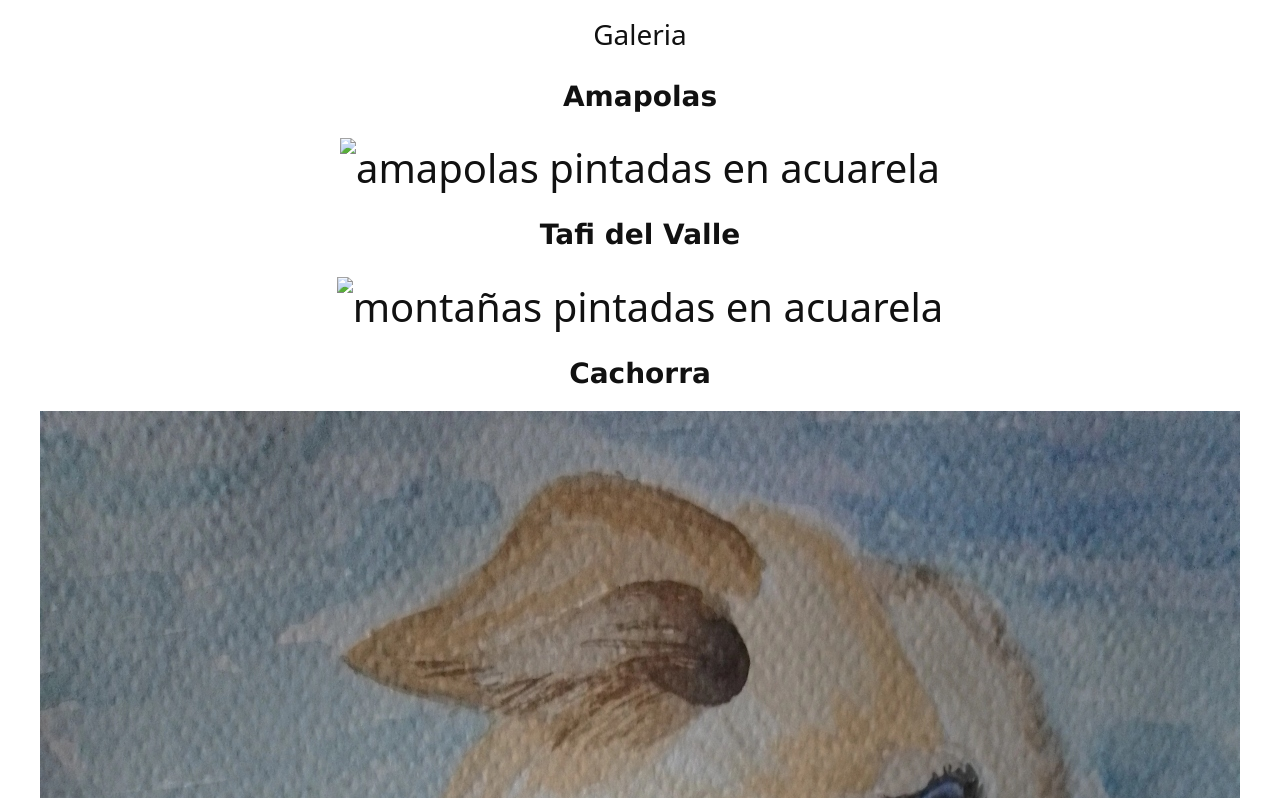
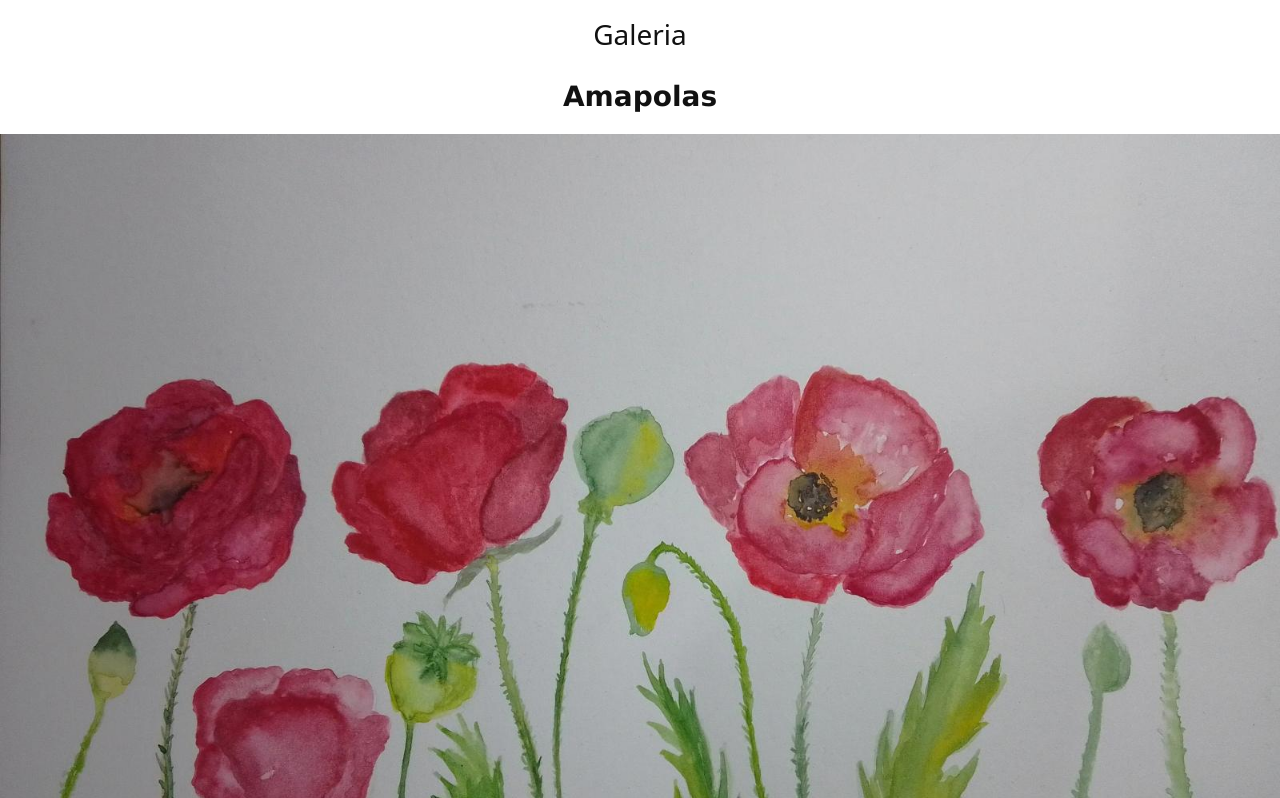
Before and after one commit to marianaolivera/Proyecto-final, a website: page index.html in a window 1280 px wide. Shown: the part 942-1740 px from the top of the page. Drawn offline with nearby package versions, Linux system fonts and the light colour scheme; files that its build step writes are made by us from their sources; the site is published under a folder, as on GitHub Pages, so addresses that start at the root find nothing; a web font is replaced by a local one.

Commit message:
correccion de ruta de imagenes

```diff
--- a/index.html
+++ b/index.html
@@ -56,14 +56,14 @@
    <!-- Galeria de obras -->
   <h3>Galeria</h3>
   <p class="subtitulo">Amapolas</p>
-  <img src="/Imagenes/flores.jpg" class="img-fluid" alt="amapolas pintadas en acuarela">
+  <img src="Imagenes/flores.jpg" class="img-fluid" alt="amapolas pintadas en acuarela">
   <p class="subtitulo">Tafi del Valle </p>
-  <img src="../Proyecto-final/Imagenes/paisaje.jpg" class="img-fluid" alt="montañas pintadas en acuarela">
+  <img src="Imagenes/paisaje.jpg" class="img-fluid" alt="montañas pintadas en acuarela">
   <p class="subtitulo">Cachorra</p>
   <img src="Imagenes/perra.jpg" class="img-fluid" alt="perrita pintada en acuarela">
 <section class="section--work">
 <h4>Carta de colores</h4>
-<img src="../seo/Imagenes/cartadecolores-1280x720.jpg" class="img-fluid" alt="carta de colores">
+<img src="Imagenes/cartadecolores-1280x720.jpg" class="img-fluid" alt="carta de colores">
 </section>
 </main>
  <!-- Seccion contacto-->
```
